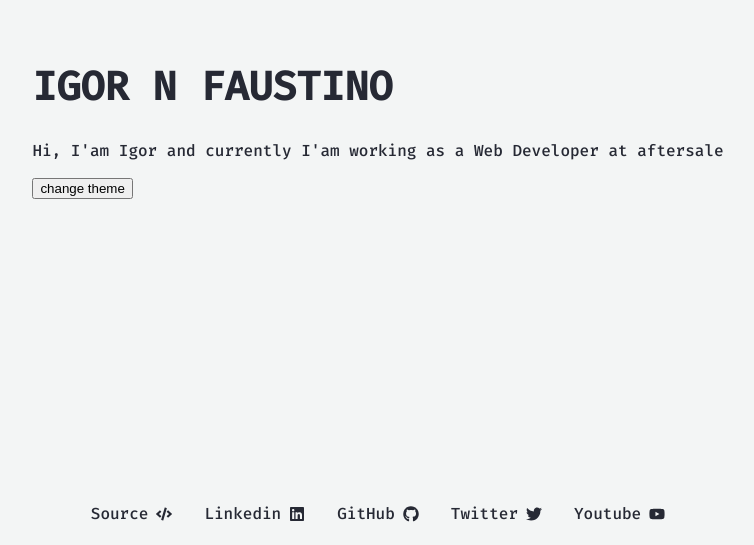
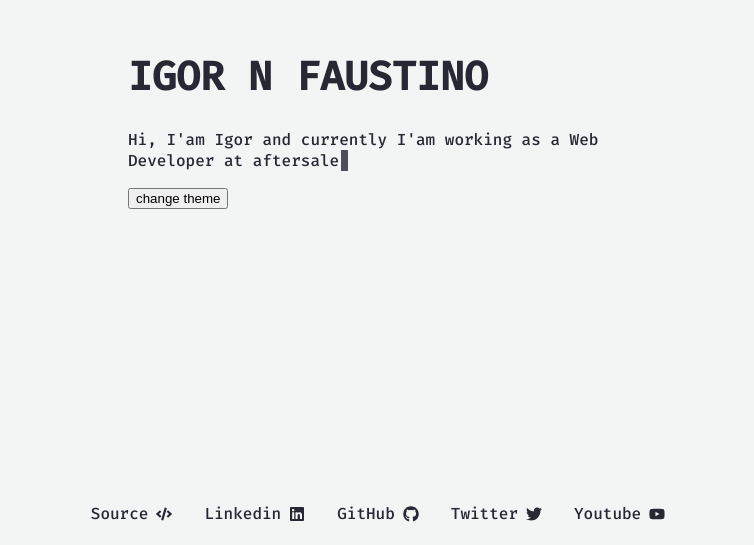
Before and after one commit to igornfaustino/nfaustino.com, a Next.js app: page / in a window 1280 px wide. Shown: the part 255-800 px from the top of the page, without its empty margins (262-1016 px from the left). Built offline with nearby package versions, Linux system fonts and the light colour scheme.

Commit message:
feat: add typewriter effect

```diff
--- /dev/null
+++ b/components/TypeWriterText.tsx
@@ -0,0 +1,46 @@
+import { useEffect, useState } from 'react';
+
+import { motion } from 'framer-motion';
+import styled from 'styled-components';
+
+type Props = {
+	children: string;
+};
+
+const Cursor = styled(motion.span)`
+	border-right: solid 7px ${({ theme }) => theme.colors.textColor};
+	margin-left: 2px;
+`;
+
+const TypeWriterText = function (props: Props) {
+	const { children } = props;
+
+	const [displayText, setDisplayText] = useState('');
+	const duration = 15;
+
+	const typeLetter = (tokens: string[]) => {
+		const nextLetter = tokens.shift();
+		setDisplayText((prev) => `${prev}${nextLetter}`);
+
+		if (tokens.length) {
+			setTimeout(() => typeLetter(tokens), duration);
+		}
+	};
+
+	useEffect(() => {
+		const textTokens = children.split('');
+		setTimeout(() => typeLetter(textTokens), duration);
+	}, []);
+
+	return (
+		<p>
+			{displayText}{' '}
+			<Cursor
+				animate={{ opacity: [0, 1, 0] }}
+				transition={{ repeat: Infinity, duration: 1.5 }}
+			/>
+		</p>
+	);
+};
+
+export default TypeWriterText;
--- a/pages/index.tsx
+++ b/pages/index.tsx
@@ -3,6 +3,7 @@ import Head from 'next/head';
 import styled from 'styled-components';
 
 import { Title } from '../components/Title';
+import TypeWriterText from '../components/TypeWriterText';
 import useTheme from '../hooks/useTheme';
 import BaseLayout from '../layouts/BaseLayout';
 
@@ -10,6 +11,11 @@ const Wrapper = styled.main`
 	display: flex;
 	justify-content: center;
 	align-items: center;
+	width: 500px;
+`;
+
+const CenterGroup = styled.div`
+	width: 100%;
 `;
 
 const Home: NextPage = function () {
@@ -23,16 +29,16 @@ const Home: NextPage = function () {
 			</Head>
 
 			<Wrapper>
-				<div>
+				<CenterGroup>
 					<Title>IGOR N FAUSTINO</Title>
-					<p>
+					<TypeWriterText>
 						Hi, I'am Igor and currently I'am working as a Web Developer at
 						aftersale
-					</p>
+					</TypeWriterText>
 					<button onClick={toggleTheme} type="button">
 						change theme
 					</button>
-				</div>
+				</CenterGroup>
 			</Wrapper>
 		</BaseLayout>
 	);
```
